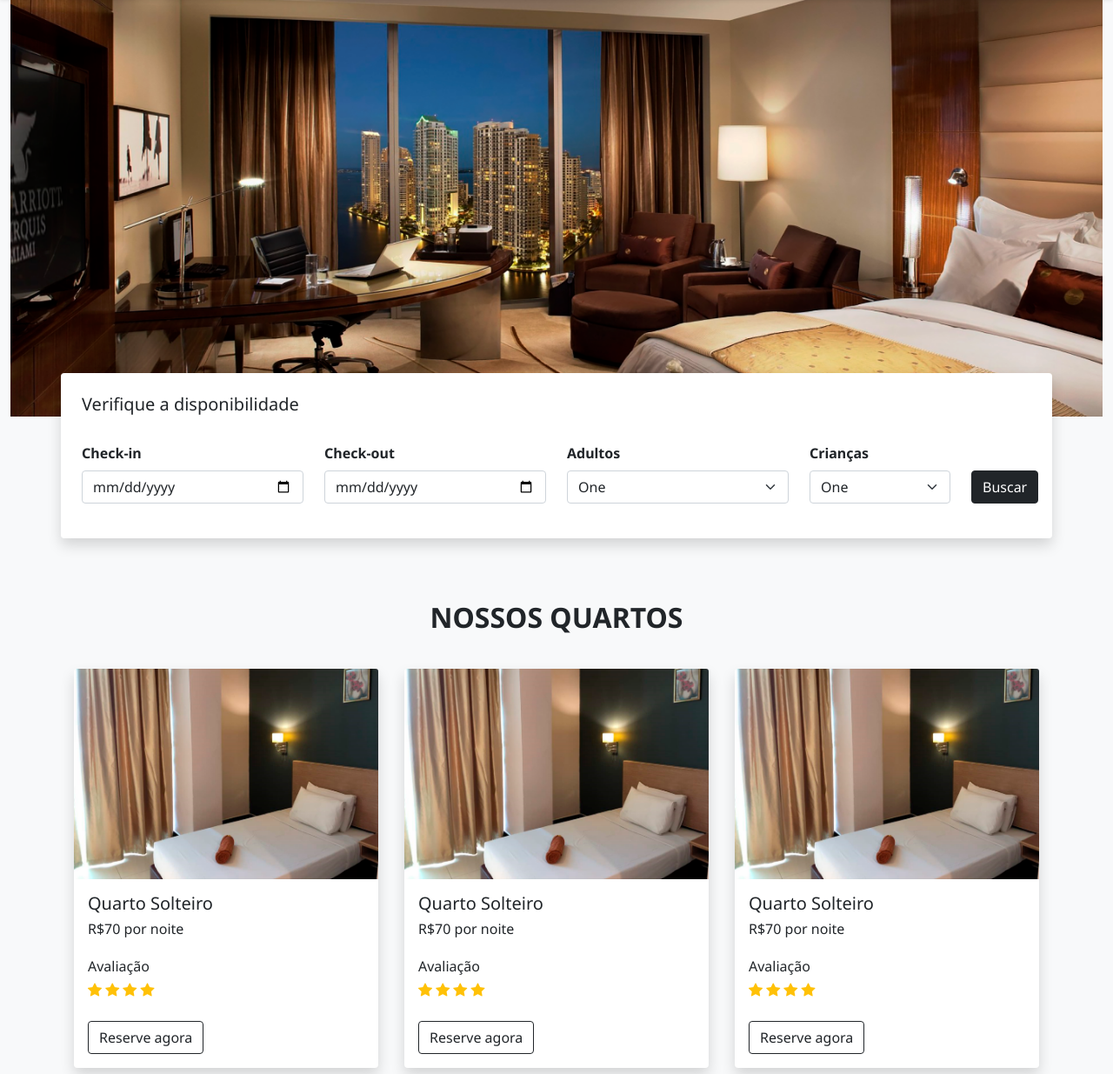
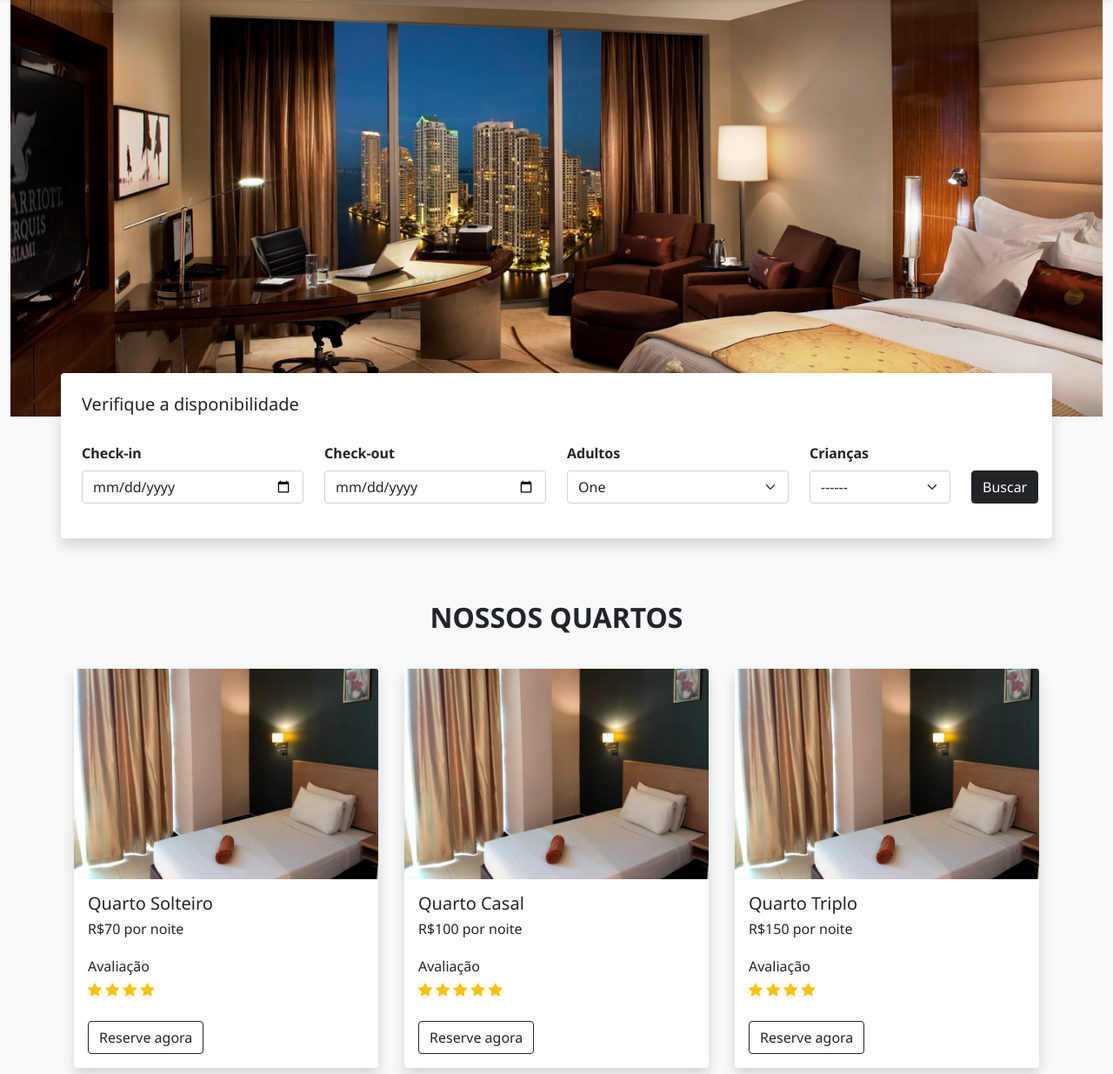
Before and after one commit to demiguic/HOTEL-MPS, a PHP site: page / in a window 1280 px wide. Shown: the part 76-1311 px from the top of the page at 87% size. Run offline with PHP 8.4, Linux system fonts and the light colour scheme.

Commit message:
make it better

```diff
--- a/src/index.php
+++ b/src/index.php
@@ -150,6 +150,7 @@
                         <div class="col-lg-2 mb-3">
                             <label class="form-label">Crianças</label>
                             <select class="form-select shadow-none">
+                                <option value="0">------</option>
                                 <option value="1">One</option>
                                 <option value="2">Two</option>
                                 <option value="3">Three</option>
@@ -191,11 +192,12 @@
                 <div class="card border-0 shadow" style="max-width: 350px; margin:auto">
                     <img src="assets\images\rooms\1.png" class="card-img-top">
                     <div class="card-body">
-                        <h5 class="card-title">Quarto Solteiro</h5>
-                        <h6 class="mb-4">R$70 por noite</h6>
+                        <h5 class="card-title">Quarto Casal</h5>
+                        <h6 class="mb-4">R$100 por noite</h6>
                         <div class="avaliacao mb-4">
                             <h6 class="mb-1">Avaliação</h6>
                             <span>
+                                <i class="bi bi-star-fill text-warning"></i>
                                 <i class="bi bi-star-fill text-warning"></i>
                                 <i class="bi bi-star-fill text-warning"></i>
                                 <i class="bi bi-star-fill text-warning"></i>
@@ -210,8 +212,8 @@
                 <div class="card border-0 shadow" style="max-width: 350px; margin:auto">
                     <img src="assets\images\rooms\1.png" class="card-img-top">
                     <div class="card-body">
-                        <h5 class="card-title">Quarto Solteiro</h5>
-                        <h6 class="mb-4">R$70 por noite</h6>
+                        <h5 class="card-title">Quarto Triplo</h5>
+                        <h6 class="mb-4">R$150 por noite</h6>
                         <div class="avaliacao mb-4">
                             <h6 class="mb-1">Avaliação</h6>
                             <span>
```
